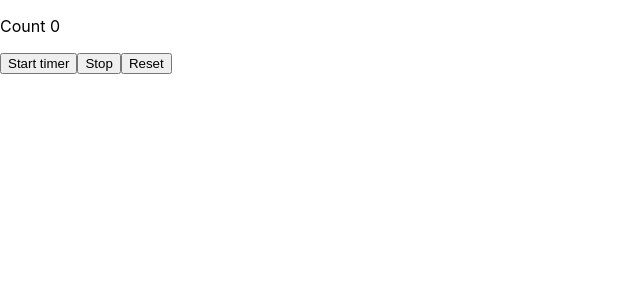
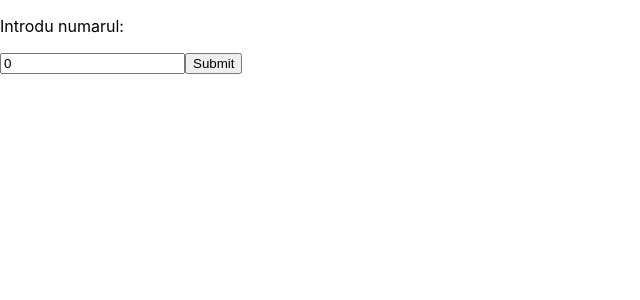
Before and after one commit to eddii1/video-recognition-mediapipe, a React (Create React App) app: page / in a window 1280 px wide. Shown: the top 300 px of the page, without its empty margins (0-640 px from the left). Built offline with nearby package versions, Linux system fonts and the light colour scheme.

Commit message:
ghicitoare

```diff
--- a/src/App.js
+++ b/src/App.js
@@ -2,37 +2,35 @@ import React, { useRef, useEffect, useState } from 'react';
 
 function App() {
 
-  const [count, setCount] = useState(0);
-  const intervalRef = useRef(null);
+  const [inputValue, setInputValue] = useState(0);
 
-  const start = () => {
-    if (intervalRef.current === null){
-      intervalRef.current =
-        setInterval(() => {
-          setCount((count) => count +1); }, 1000);
-    } else {
-      return;
-    }
-  };
+  const rng = Math.floor(Math.random() * 50);
 
-  const stop = () => {
-    clearInterval(intervalRef.current);
-    intervalRef.current = null;
+  const handleChange = (e) => {
+    const value=e.target.value;
+    setInputValue(value);
+    console.log(value);
   }
 
-  const reset = () => {
-    setCount(0);
-    clearInterval(intervalRef.current);
-    intervalRef.current = null;
-    start();
+  const handleSubmit = () => {
+    const strtonb= Number(inputValue)
+    if(strtonb > rng){
+      console.log("prea mare");
+    }
+    if(strtonb < rng){
+      console.log("prea mic");
+    }
+    if(strtonb === rng){
+      console.log(`AI GHICIT NUAMRUL: ${inputValue} `)
+    }
   }
+
 
   return (
     <div>
-      <p>Count {count}</p>
-      <button onClick={start}>Start timer</button>
-      <button onClick={stop}>Stop</button>
-      <button onClick={reset}>Reset</button>
+      <p>Introdu numarul:</p>
+      <input value={inputValue} onChange={handleChange}></input>
+      <button onClick={handleSubmit}>Submit</button>
     </div>
   );
 }
```
